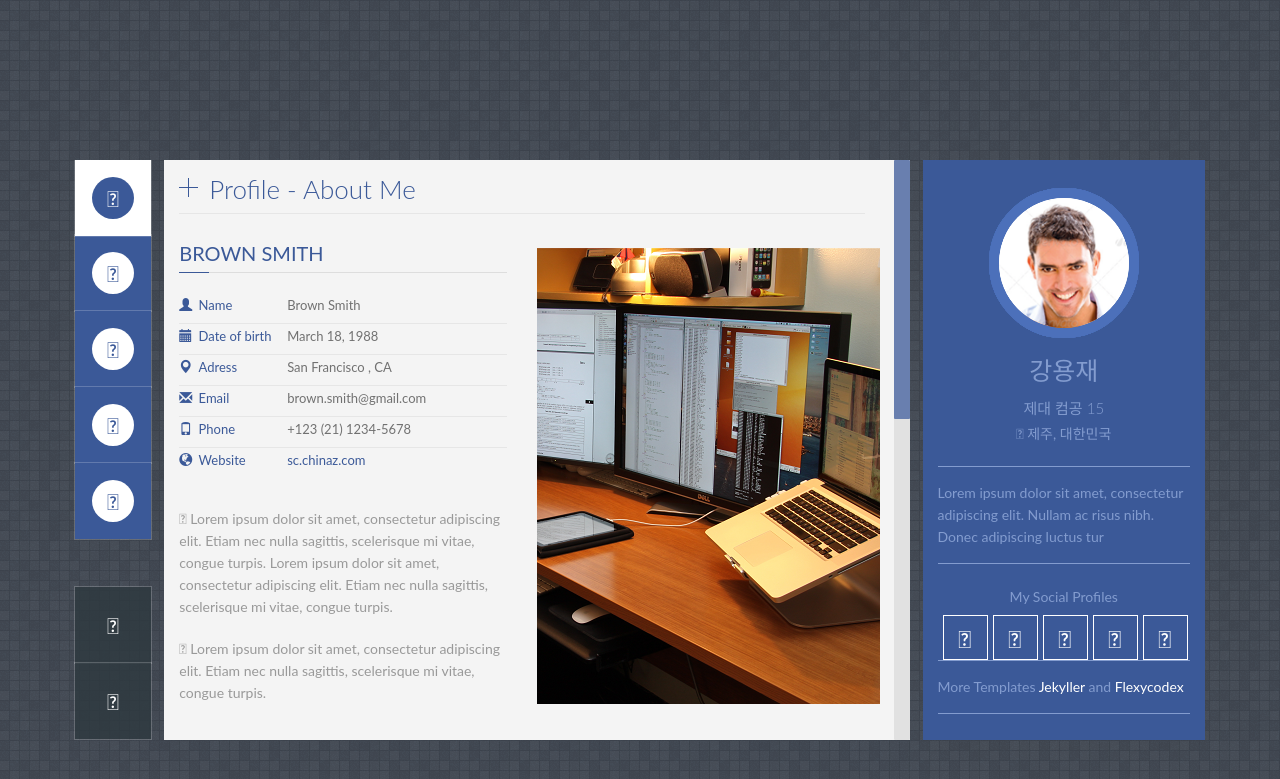
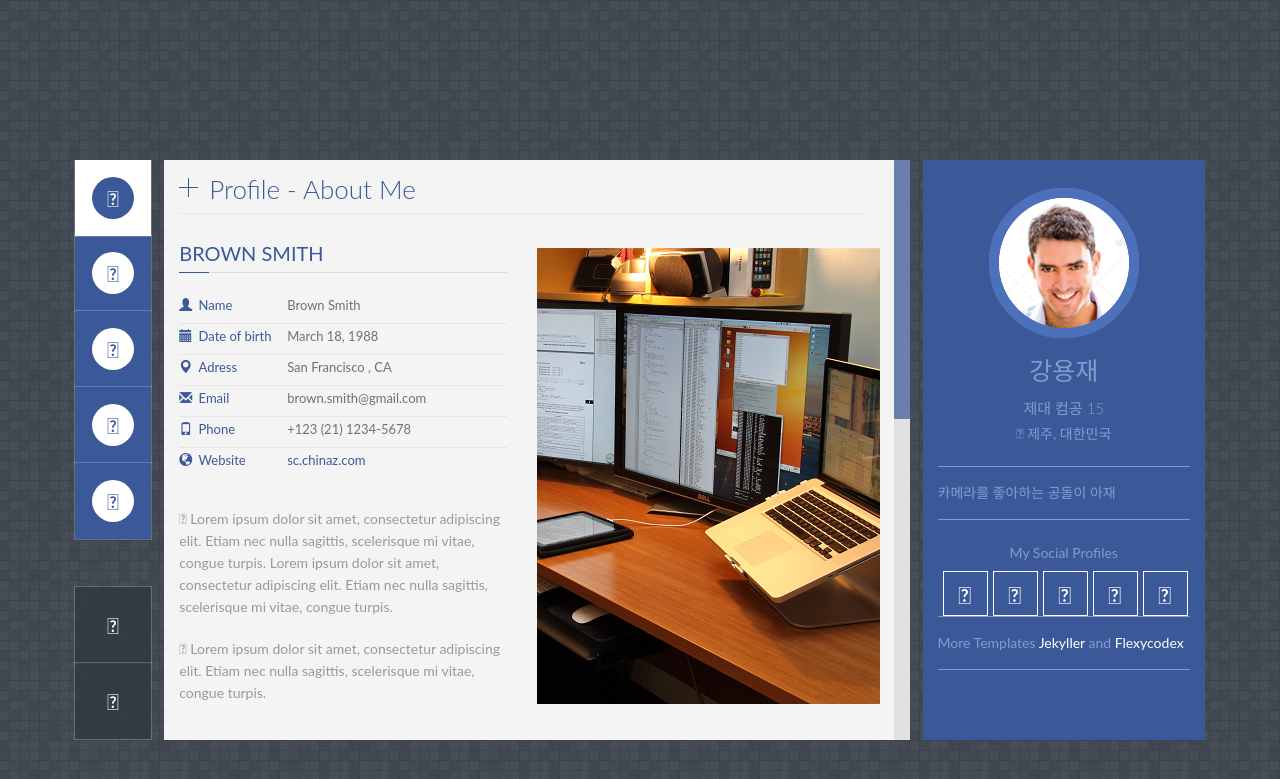
Before and after one commit to YongJup/YongJup.github.io, a Jekyll site: the page built from index.html, in a window 1280 px wide. Shown: the top 779 px of the page. Built offline with Jekyll 4.4.1, drawn with Linux system fonts in a browser that asks for light colours; some web fonts are replaced.

Commit message:
edit index02

```diff
--- a/index.html
+++ b/index.html
@@ -79,7 +79,7 @@
         <!-- Profile Description -->
         <div id="profile_desc">
             <p>
-            	Lorem ipsum dolor sit amet, consectetur adipiscing elit. Nullam ac risus nibh. Donec adipiscing luctus tur
+            	카메라를 좋아하는 공돌이 아재
             </p>
 
         </div>
@@ -90,11 +90,11 @@
          <div id="profile_social">
             <h6>My Social Profiles</h6>
 
-            <a href="{{site.facebook}}"><i class="fa fa-facebook"></i></a>
-            <a href="{{site.twitter}}"><i class="fa fa-instagram"></i></a>
-            <a href="{{site.linkedin}}"><i class="fa fa-youtube"></i></a>
-            <a href="{{site.dribbble}}"><i class="fa fa-youtube"></i></a>
-            <a href="{{site.foursquare}}"><i class="fa fa-github"></i></a>
+            <a href="{{site.facebook}}"><i class="fab fa-facebook-f"></i></a>
+            <a href="{{site.twitter}}"><i class="fab fa-instagram"></i></a>
+            <a href="{{site.linkedin}}"><i class="fab fa-youtube"></i></a>
+            <a href="{{site.dribbble}}"><i class="fab fa-youtube"></i></a>
+            <a href="{{site.foursquare}}"><i class="fab fa-github"></i></a>
             <div class="clear"></div>
         </div>
         <!-- End Name -->
```
